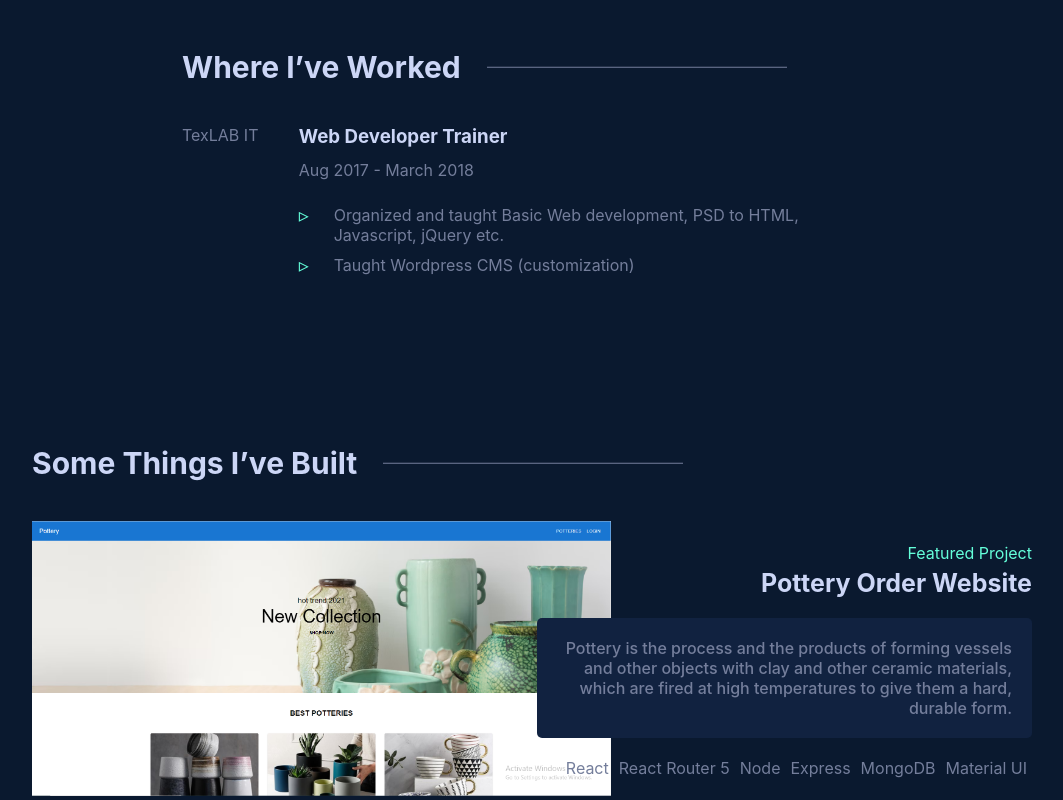
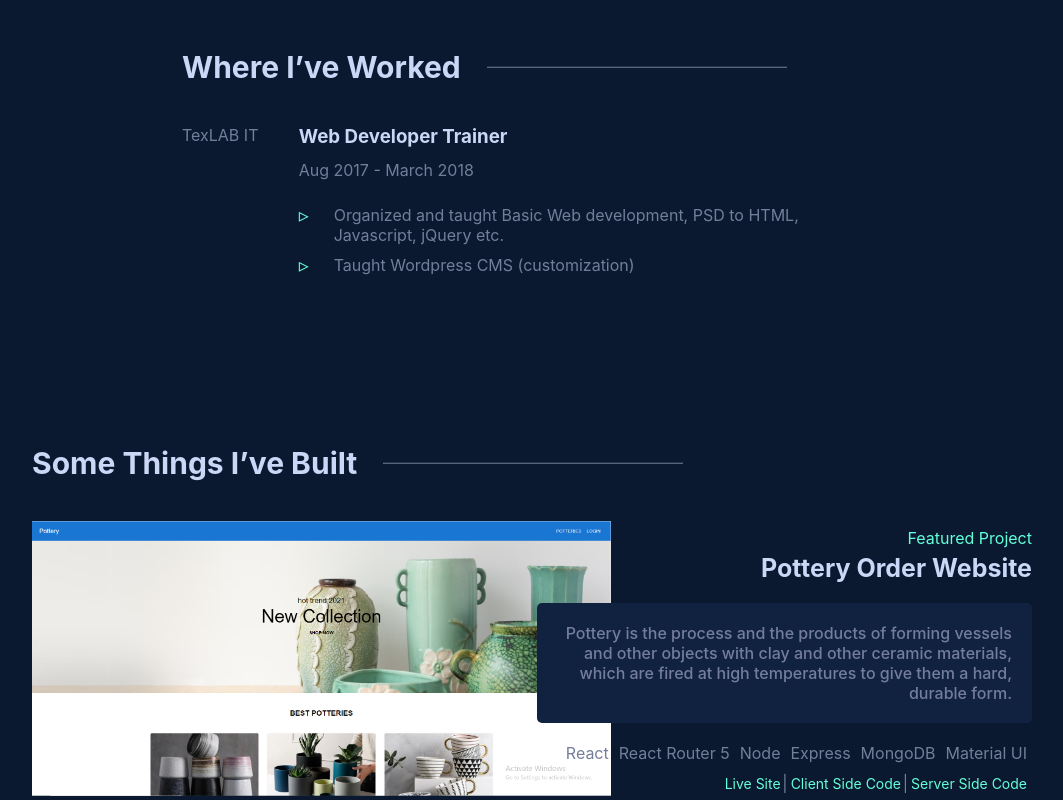
Before and after one commit to mdtahidulislam/tahidul-portfolio, a React (Create React App) app: page / in a window 1280 px wide. Shown: the part 1443-2243 px from the top of the page, without its empty margins (108-1171 px from the left). Built offline with nearby package versions, Linux system fonts and the light colour scheme.

Commit message:
update work

```diff
--- a/public/style.css
+++ b/public/style.css
@@ -384,7 +384,32 @@ h2.hero__title {
     margin-bottom: 20px;
 }
 
-.project__tech li {
+.project__tech li,
+.project__link li {
     display: inline-block;
     margin: 0 5px;
 }
+
+.project__link {
+    margin-top: 10px;
+}
+
+.project__link a {
+    display: inline-block;
+    color: var(--primary);
+    font-size: 14px;
+}
+
+.project__link li {
+    position: relative;
+}
+
+.project__link li::after {
+    content: '|';
+    position: absolute;
+    right: -7px;
+}
+
+.project__link li:last-child::after {
+    content: '';
+}
--- a/src/pages/Home/Work/Work.js
+++ b/src/pages/Home/Work/Work.js
@@ -40,6 +40,11 @@ const Work = () => {
                                     <li>MongoDB</li>
                                     <li>Material UI</li>
                                 </ul>
+                                <ul className="project__link">
+                                    <li><a href="https://pottery-7f291.firebaseapp.com/">Live Site</a></li>
+                                    <li><a href="https://github.com/mdtahidulislam/pottery-client-side-mern">Client Side Code</a></li>
+                                    <li><a href="https://github.com/mdtahidulislam/pottery-client-side-mern">Server Side Code</a></li>
+                                </ul>
                             </div>
                         </li>
                     </ul>
```
